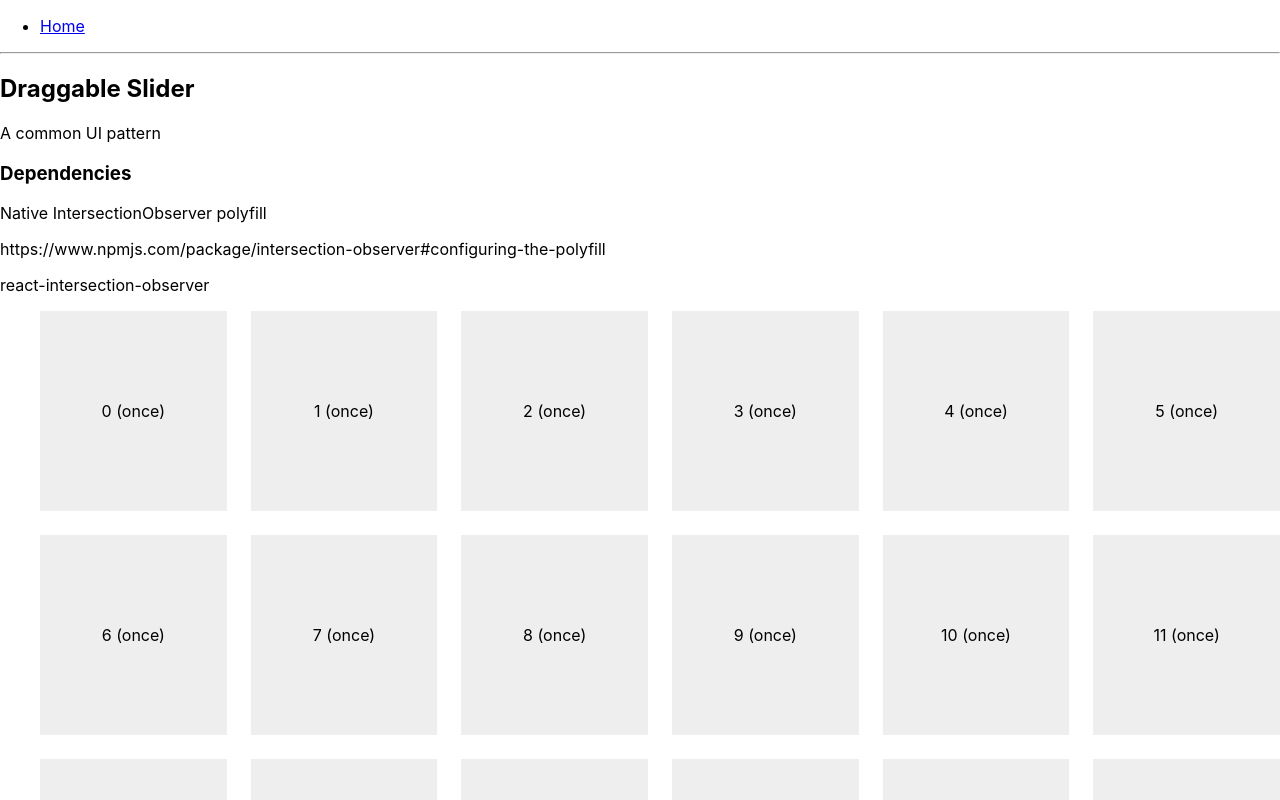
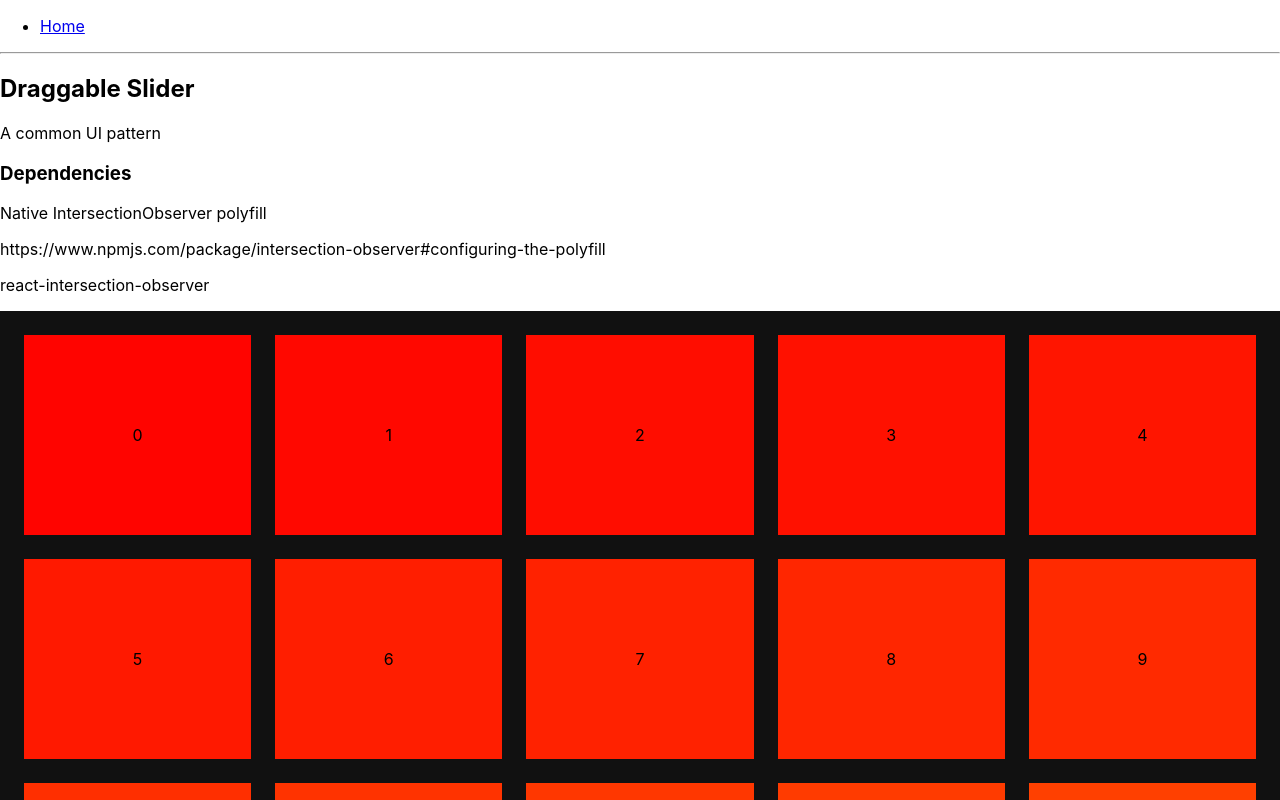
Before and after one commit to xdmorgan/animation-sandbox-react, a React (Create React App) app: page /scroll-reveal in a window 1280 px wide. Shown: the top 800 px of the page. Built offline with nearby package versions, Linux system fonts and the light colour scheme.

Commit message:
Feature/intersection observer (#4)
* Install scroll reveal animation dependencies
* Add observer grid demo
* HSL intersection observer demo

```diff
--- a/src/scroll-reveal/index.jsx
+++ b/src/scroll-reveal/index.jsx
@@ -1,9 +1,9 @@
 import React from "react";
 import { useInView } from "react-intersection-observer";
+// import cx from 'classnames';
+import styles from './scroll.module.scss';
 
-const DEMO_BOXES = 64;
-const GRID_COLS = 6;
-const GRID_GAP = 24;
+const DEMO_BOXES = 255;
 
 export default function View() {
   return (
@@ -16,76 +16,37 @@ export default function View() {
         https://www.npmjs.com/package/intersection-observer#configuring-the-polyfill
       </p>
       <p>react-intersection-observer</p>
-
-      <ul
-        style={getListStyle()}
-      >
-        {Array.from({ length: DEMO_BOXES }).map((_, idx) => (
-          <VisibleListItemOnce key={idx}>{idx}</VisibleListItemOnce>
-        ))}
-      </ul>
-
-      <ul
-        style={getListStyle()}
-      >
-        {Array.from({ length: DEMO_BOXES }).map((_, idx) => (
-          <VisibleListItem key={idx}>{idx}</VisibleListItem>
-        ))}
-      </ul>
+      <div className={styles.container}>
+        <ul className={styles.list}>
+          {Array.from({ length: DEMO_BOXES }).map((_, idx) => (
+            <VisibleListItem key={idx}>{idx}</VisibleListItem>
+          ))}
+        </ul>
+      </div>
     </div>
   );
 }
 
-const DEFAULT_OPTIONS = { threshold: 0 };
+const DEFAULT_OPTIONS = { threshold: 0.1 };
 
-function VisibleListItem({ children, opts = DEFAULT_OPTIONS }) {
-  const [ref, inView] = useInView(opts);
+// function VisibleListItem({ children, opts = DEFAULT_OPTIONS }) {
+//   const [ref, inView] = useInView(opts);
+//   return (
+//     <li ref={ref} className={`${styles.item} ${inView ? '' : styles.offscreen}`}>
+//       {children}
+//     </li>
+//   );
+// }
+
+function VisibleListItem({ children, opts = {} }) {
+  const [ref, inView] = useInView({
+    ...DEFAULT_OPTIONS,
+    opts,
+    // triggerOnce: true
+  });
   return (
-    <li ref={ref} style={getItemStyle(inView)}>
+    <li ref={ref} className={`${styles.item} ${inView ? '' : styles.offscreen}`}>
       {children}
     </li>
   );
 }
-
-function VisibleListItemOnce({ children, opts = {} }) {
-  const [ref, inView] = useInView({
-    ...DEFAULT_OPTIONS,
-    opts,
-    triggerOnce: true
-  });
-  return (
-    <li ref={ref} style={getItemStyle(inView)}>
-      {children} (once)
-    </li>
-  );
-}
-
-function getListStyle(){
-  return {
-    listStyle: "none",
-    display: "grid",
-    gridTemplateRows: "auto",
-    gridAutoRows: "auto",
-    gridRowGap: GRID_GAP,
-    gridColumnGap: GRID_GAP,
-    gridTemplateColumns: `repeat(${GRID_COLS}, 1fr)`
-  }
-}
-
-function getItemStyle(inView) {
-  return {
-    margin: 0,
-    padding: "12px 24px",
-    height: 200,
-    backgroundColor: "#eee",
-    display: "flex",
-    alignItems: "center",
-    justifyContent: "center",
-    textAlign: "center",
-    opacity: inView ? 1 : 0,
-    transform: `translate3d(0, ${inView ? 0 : -20 + "px"}, 0) scale(${
-      inView ? 1 : 0.8
-    })`,
-    transition: "all 400ms ease"
-  };
-}
--- /dev/null
+++ b/src/scroll-reveal/scroll.module.scss
@@ -0,0 +1,83 @@
+
+$gap : 24px;
+
+.container {
+  background: #111;
+}
+
+.list {
+  margin: 0;
+  padding: $gap;
+  list-style: none;
+  display: grid;
+  grid-template-columns: repeat(2, 1fr);
+  grid-template-rows: auto;
+  grid-auto-rows: auto;
+  grid-row-gap: $gap;
+  grid-column-gap: $gap;
+
+  .item:nth-child(2n + 2) {
+    transition-delay: 50ms;
+  }
+
+  $lol: (
+    three: (
+      break: 768px,
+      columns: 3,
+    ),
+    four: (
+      break: 1024px,
+      columns: 4,
+    ),
+    five: (
+      break: 1280px,
+      columns: 5,
+    ),
+    six: (
+      break: 1440px,
+      columns: 6,
+    )
+  );
+
+  @each $key, $val in $lol {
+    $break: map-get($val, break);
+    $cols : map-get($val, columns);
+    $delay: 50ms;
+    // $delay: map-get($val, delay);
+    @media screen and (min-width: $break){
+      grid-template-columns: repeat($cols, 1fr);
+      @for $i from 0 through $cols - 1 {
+        .item:nth-child(#{$cols}n + #{$i + 1}) {
+          transition-delay: $i * $delay;
+        }
+      }
+    }
+  }
+
+}
+
+.item {
+  margin: 0;
+  padding: 12px 24px;
+  height: 200px;
+  background-color: #eee;
+  display: flex;
+  align-items: center;
+  justify-content: center;
+  text-align: center;
+  transition: all 400ms ease;
+  transform-origin: bottom center;
+
+
+
+  @for $i from 1 through 255 {
+    &:nth-child(#{$i}){
+      background-color: hsla($i, 100%, 50%, 1);
+    }
+  }
+}
+
+.offscreen {
+  transform: translate3d(0, 48px, 0) scale(0.9) rotate(0);
+  opacity: 0;
+}
```
